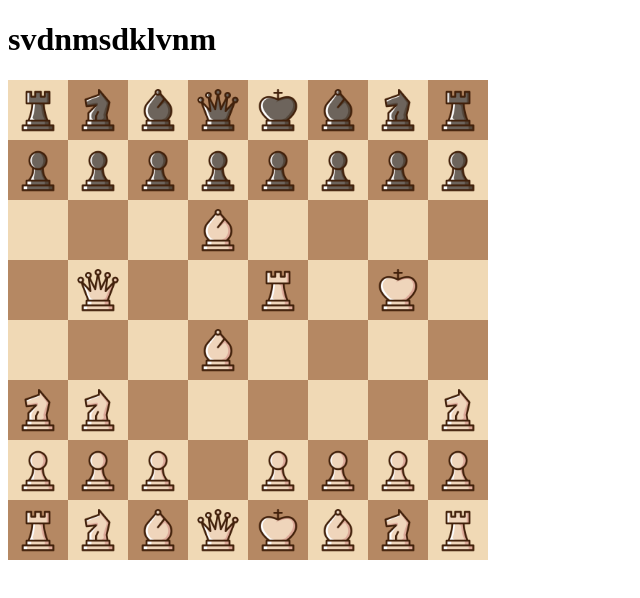
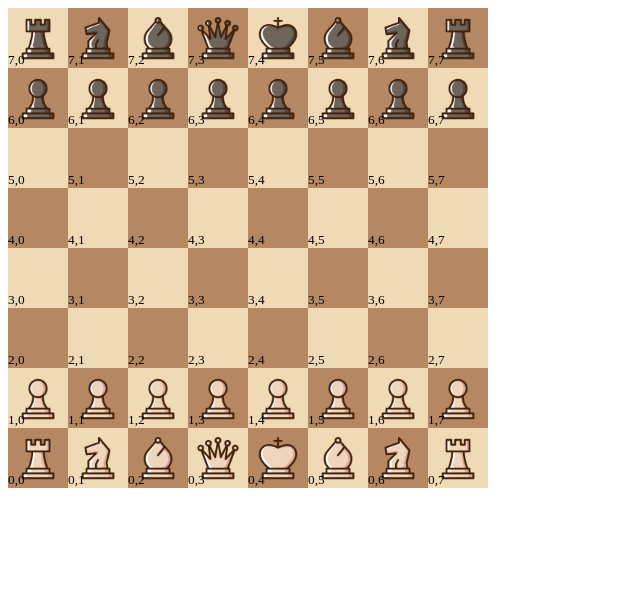
Before and after one commit to AndrewNovik/ChessGame, an Angular app: page / in a window 1280 px wide. Shown: the top 598 px of the page, without its empty margins (0-640 px from the left). Built offline with nearby package versions, Linux system fonts and the light colour scheme.

Commit message:
#3 moving figures

```diff
--- a/src/app/board/board.ts
+++ b/src/app/board/board.ts
@@ -17,7 +17,7 @@ export class ChessBoard {
   private chessBoard: (FigurePiece | null)[][];
   private _playerColor = Color.White;
   private readonly chessBoardSize: number = 8;
-  private _safeCells: SafeMoves = new Map();
+  private _safeCells: SafeMoves;
 
   constructor() {
     this.chessBoard = [
@@ -35,34 +35,16 @@ export class ChessBoard {
         new Pawn(Color.White),
         new Pawn(Color.White),
         new Pawn(Color.White),
-        null,
+        new Pawn(Color.White),
         new Pawn(Color.White),
         new Pawn(Color.White),
         new Pawn(Color.White),
         new Pawn(Color.White),
       ],
-      [
-        new Knight(Color.White),
-        new Knight(Color.White),
-        null,
-        null,
-        null,
-        null,
-        null,
-        new Knight(Color.White),
-      ],
-      [null, null, null, new Bishop(Color.White), null, null, null, null],
-      [
-        null,
-        new Queen(Color.White),
-        null,
-        null,
-        new Rook(Color.White),
-        null,
-        new King(Color.White),
-        null,
-      ],
-      [null, null, null, new Bishop(Color.White), null, null, null, null],
+      [null, null, null, null, null, null, null, null],
+      [null, null, null, null, null, null, null, null],
+      [null, null, null, null, null, null, null, null],
+      [null, null, null, null, null, null, null, null],
       [
         new Pawn(Color.Black),
         new Pawn(Color.Black),
@@ -100,6 +82,11 @@ export class ChessBoard {
       return row.map((piece) =>
         piece instanceof FigurePiece ? piece.figure : null
       );
+    });
+  }
+  public get chessBoardFigures(): (FigurePiece | null)[][] {
+    return this.chessBoard.map((row) => {
+      return row.map((cell) => (cell?.figure ? cell : null));
     });
   }
   public static isCellDark(x: number, y: number): boolean {
@@ -246,10 +233,48 @@ export class ChessBoard {
         }
 
         if (figureSafeMoves.length) {
-          safeMoves.set(`${x},${y}`, figureSafeMoves);
+          safeMoves.set(x + ',' + y, figureSafeMoves);
         }
       }
     }
     return safeMoves;
   }
+
+  public moveFigure(prevX: number, prevY: number, newX: number, newY: number) {
+    if (!this.areCoordsValid(prevX, prevY) || !this.areCoordsValid(newX, newY))
+      return;
+
+    const piece: FigurePiece | null = this.chessBoardFigures[prevX][prevY];
+
+    if (!piece || piece.color !== this._playerColor) return;
+
+    const figureSafeMoves: Coordinate[] | undefined = this._safeCells.get(
+      prevX + ',' + prevY
+    );
+
+    if (
+      !figureSafeMoves ||
+      !figureSafeMoves.find(
+        (coordinate) => coordinate.x === newX && coordinate.y === newY
+      )
+    ) {
+      throw new Error('Square is not safe');
+    }
+
+    if (
+      piece instanceof Pawn ||
+      piece instanceof King ||
+      (piece instanceof Rook && !piece.hasMoved)
+    ) {
+      piece.hasMoved = true;
+    }
+
+    this.chessBoard[prevX][prevY] = null;
+    this.chessBoard[newX][newY] = piece;
+
+    this._playerColor =
+      this._playerColor === Color.White ? Color.Black : Color.White;
+
+    this._safeCells = this.findSafeMoves();
+  }
 }
--- a/src/app/components/chess-board/chess-board.component.html
+++ b/src/app/components/chess-board/chess-board.component.html
@@ -1,8 +1,7 @@
-<h1>svdnmsdklvnm</h1>
-
 <div class="chess-board">
   <div *ngFor="let row of chessBoardView; let x = index" class="row">
     <div
+      style="position: relative"
       *ngFor="let cell of row; let y = index"
       class="square"
       [ngClass]="{
@@ -10,9 +9,12 @@
         'dark-cell': isCellDark(x, y),
         'light-cell': !isCellDark(x, y)
       }"
-      (click)="selectCell(x, y)"
+      (click)="move(x, y)"
     >
       <div [ngClass]="{ 'safe-cell': isCellSafeForSelectedFigure(x, y) }"></div>
+      <small style="position: absolute; bottom: 0; left: 0"
+        >{{ x }},{{ y }}</small
+      >
       <img
         *ngIf="cell"
         [src]="figureImageSource[cell]"
--- a/src/app/components/chess-board/chess-board.component.ts
+++ b/src/app/components/chess-board/chess-board.component.ts
@@ -9,6 +9,7 @@ import {
   SelectedCell,
 } from '../../interfaces/figures.interface';
 import { CommonModule } from '@angular/common';
+import { FigurePiece } from '../../figures/figures';
 
 @Component({
   selector: 'app-chess-board',
@@ -45,7 +46,6 @@ export class ChessBoardComponent {
   }
 
   isCellSelected(x: number, y: number): boolean {
-    if (!this.selectedCell.figure) return false;
     return this.selectedCell.x === x && this.selectedCell.y === y;
   }
 
@@ -56,10 +56,45 @@ export class ChessBoardComponent {
   }
 
   selectCell(x: number, y: number): void {
+    const figurePiece: FigurePiece | null =
+      this.chessBoard.chessBoardFigures[x][y];
     const figure: Figure | null = this.chessBoardView[x][y];
+    if (
+      JSON.stringify(this.selectedCell) === JSON.stringify({ figure, x, y })
+    ) {
+      this.selectedCell = { figure: null };
+      this.figureSafeCells = [];
+      return;
+    }
 
     if (!figure) return;
+
+    if (this.isEnemyFigureSelected(figurePiece)) return;
+
     this.selectedCell = { figure, x, y };
     this.figureSafeCells = this.safeCells.get(x + ',' + y) || [];
   }
+
+  public replaceFigure(newX: number, newY: number): void {
+    if (!this.selectedCell.figure) return;
+
+    if (!this.isCellSafeForSelectedFigure(newX, newY)) return;
+
+    const { x: prevX, y: prevY } = this.selectedCell;
+
+    this.chessBoard.moveFigure(prevX, prevY, newX, newY);
+    this.chessBoardView = this.chessBoard.chessBoardView;
+    this.figureSafeCells = [];
+  }
+
+  public move(x: number, y: number): void {
+    this.selectCell(x, y);
+    this.replaceFigure(x, y);
+  }
+
+  private isEnemyFigureSelected(figure: FigurePiece | null): boolean {
+    const isWhiteFigureSelected: boolean = figure?.color === this.playerColor;
+
+    return !isWhiteFigureSelected;
+  }
 }
--- a/src/app/figures/figures.ts
+++ b/src/app/figures/figures.ts
@@ -2,7 +2,7 @@ import { Coordinate, Figure, Color } from '../interfaces/figures.interface';
 
 export abstract class FigurePiece {
   protected abstract _Figure: Figure;
-  protected abstract _coordinates: Coordinate[]; // available mooves ?
+  protected abstract _coordinates: Coordinate[];
 
   constructor(private _color: Color) {}
 
--- a/src/app/interfaces/figures.interface.ts
+++ b/src/app/interfaces/figures.interface.ts
@@ -34,6 +34,8 @@ type CellWithFigure = {
 
 type CellWithOutFigure = {
   figure: null;
+  x?: number;
+  y?: number;
 };
 
 export const FigureImageSource: Readonly<Record<Figure, string>> = {
```
